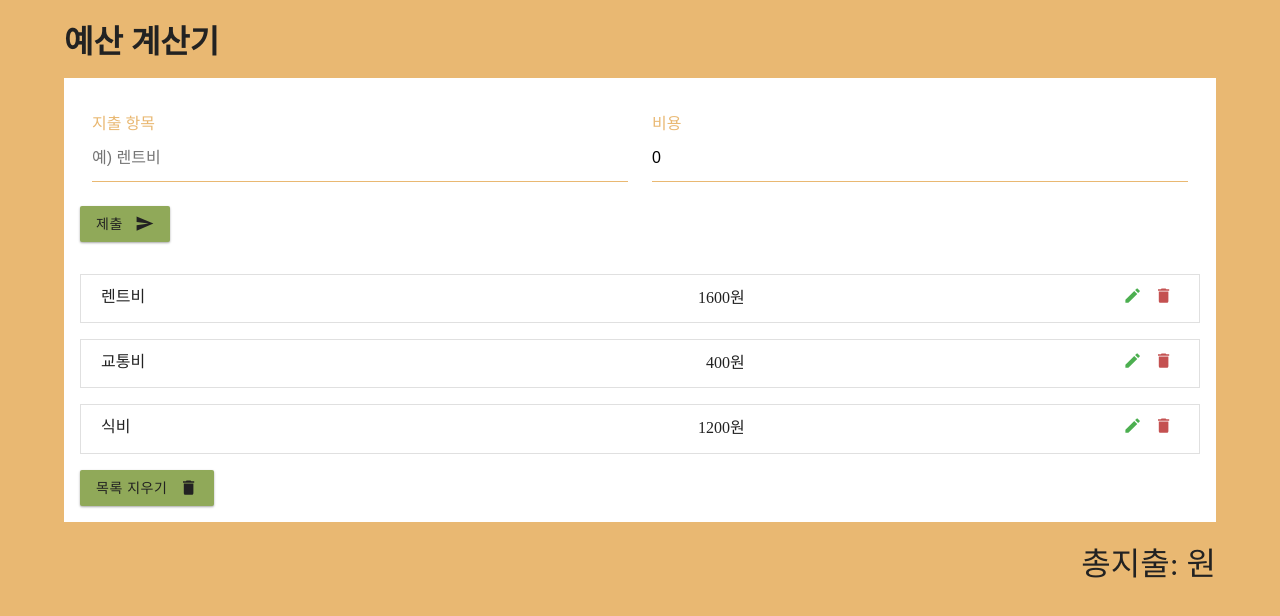
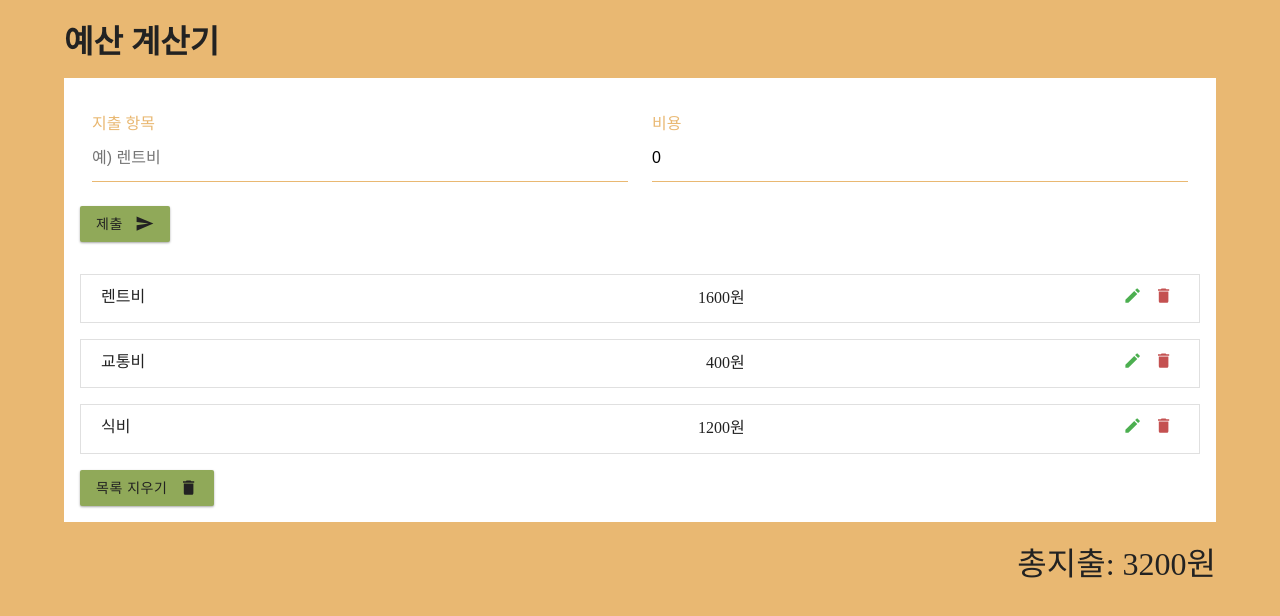
Before and after one commit to hyemin12/react-budget-calcultor, a React (Create React App) app: page / in a window 1280 px wide. Shown: the top 616 px of the page. Built offline with nearby package versions, Linux system fonts and the light colour scheme.

Commit message:
feat: 총 지불 금액

```diff
--- a/src/App.js
+++ b/src/App.js
@@ -87,6 +87,10 @@ function App() {
     });
   };
 
+  const sumAmount = expenses.reduce((acc, cur) => {
+    return (acc += cur.amount);
+  }, 0);
+
   return (
     <div className="App">
       {alert.show ? <Alert type={alert.type} text={alert.text} /> : null}
@@ -113,7 +117,7 @@ function App() {
 
         <div className="total-price-container">
           <p className="total-price">
-            총지출: <span>원</span>
+            총지출: <span>{sumAmount}원</span>
           </p>
         </div>
       </main>
```
